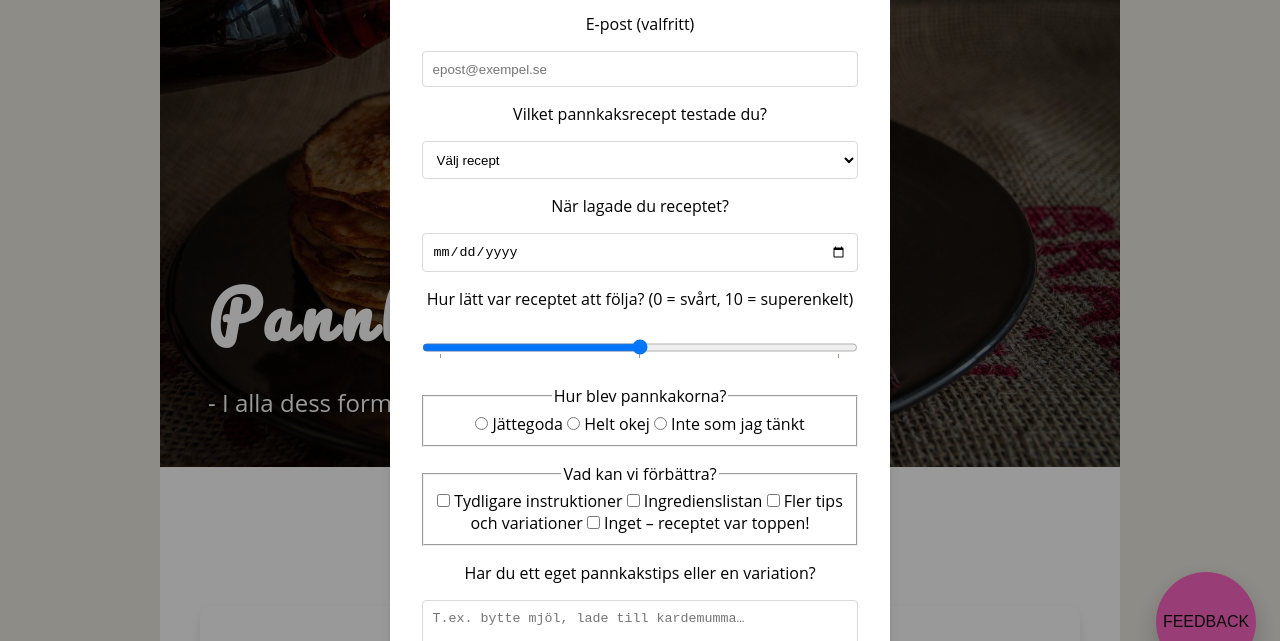
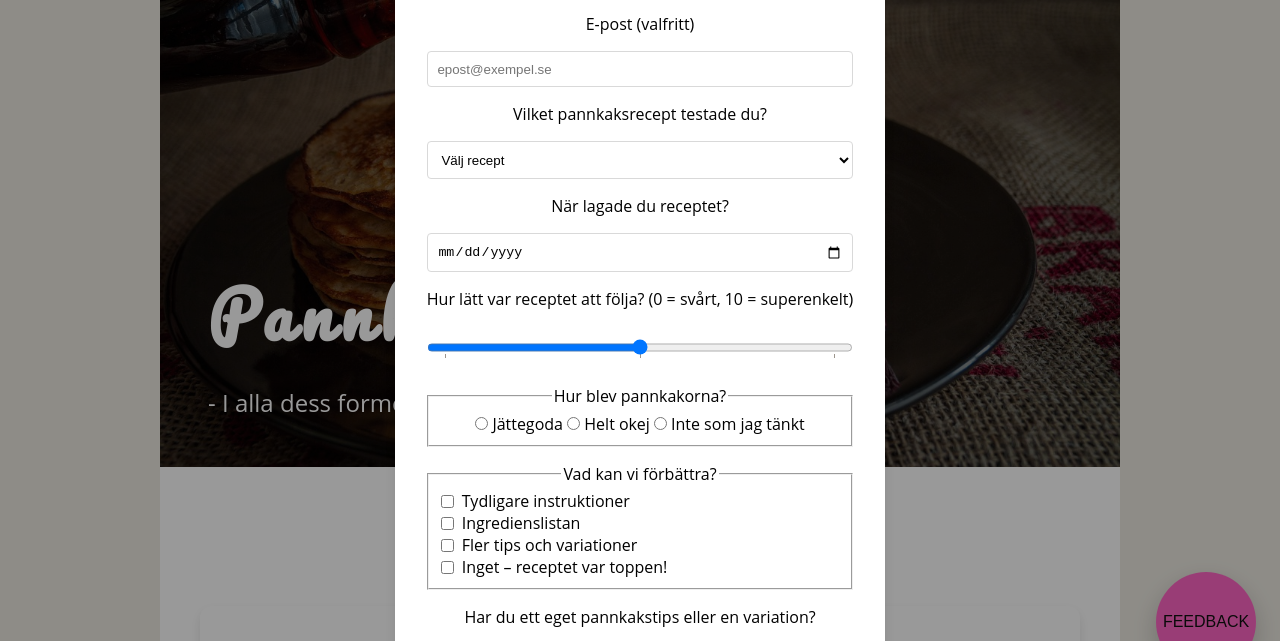
Before and after one commit to yvettebaker90/lexicon-html-css-recipe-updated, a plain HTML site: page index.html in a window 1280 px wide. Both pictures are taken after a click on the button "FEEDBACK". Shown: the part 104-745 px from the top of the page. Drawn offline with Linux system fonts and the light colour scheme; a web font is replaced by a local one.

Commit message:
changed css

```diff
--- a/css/blocks.css
+++ b/css/blocks.css
@@ -367,6 +367,15 @@ dialog {
       }
     }
 
+    .form-option {
+  display: flex;
+  align-items: center;
+  gap: 0.5rem;
+  font-weight: normal;
+  cursor: pointer;
+}
+
+
     /* Skicka-knapp */
     button[type="submit"] {
       margin-top: var(--space-xs);
--- a/index.html
+++ b/index.html
@@ -219,22 +219,22 @@
     <fieldset>
       <legend>Vad kan vi förbättra?</legend>
 
-      <label>
+      <label class="form-option">
         <input type="checkbox" name="improve" value="instructions" />
         Tydligare instruktioner
       </label>
 
-      <label>
+      <label class="form-option">
         <input type="checkbox" name="improve" value="ingredients" />
         Ingredienslistan
       </label>
 
-      <label>
+      <label class="form-option">
         <input type="checkbox" name="improve" value="tips" />
         Fler tips och variationer
       </label>
 
-      <label>
+      <label class="form-option">
         <input type="checkbox" name="improve" value="nothing" />
         Inget – receptet var toppen!
       </label>
```
